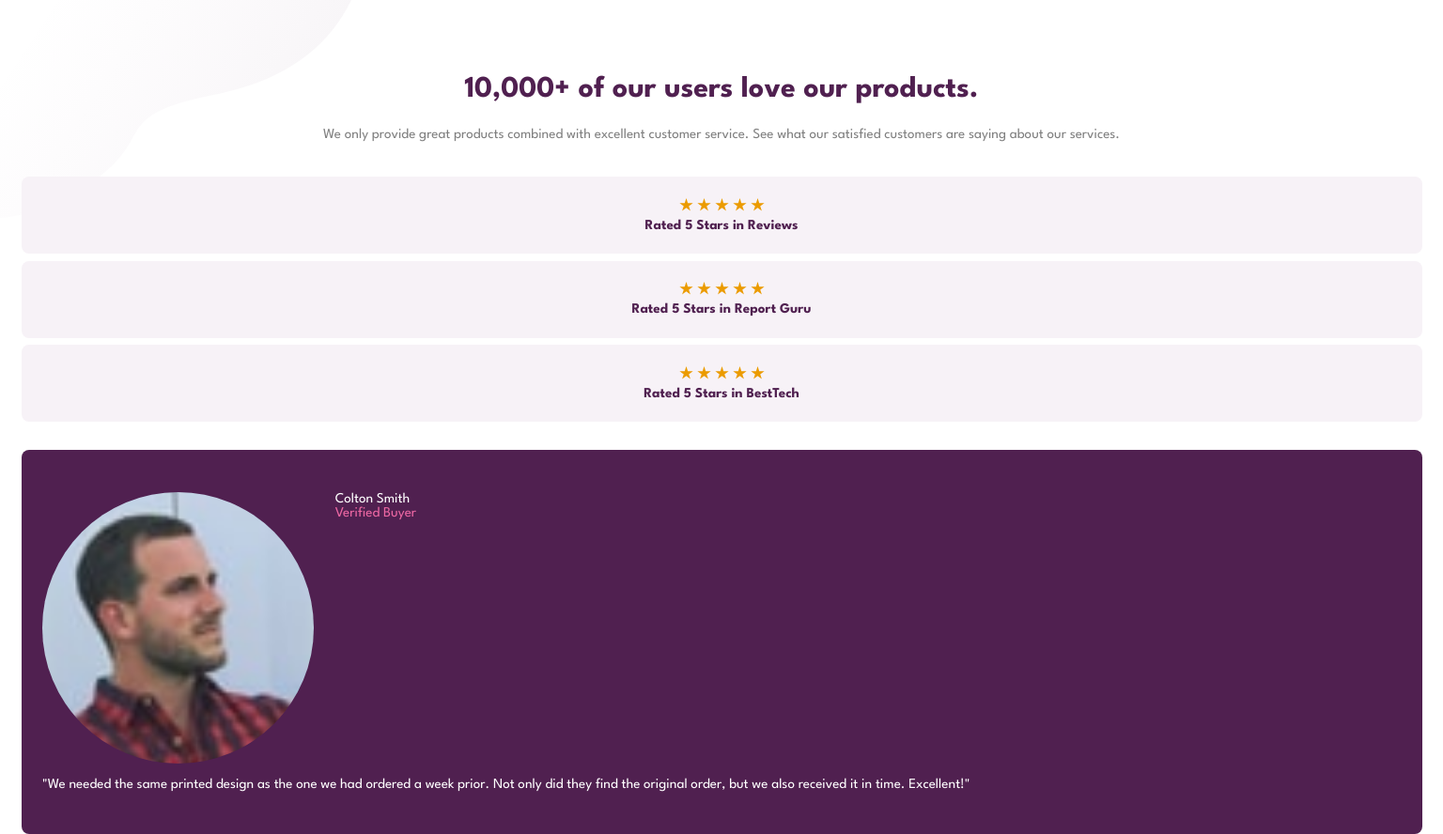
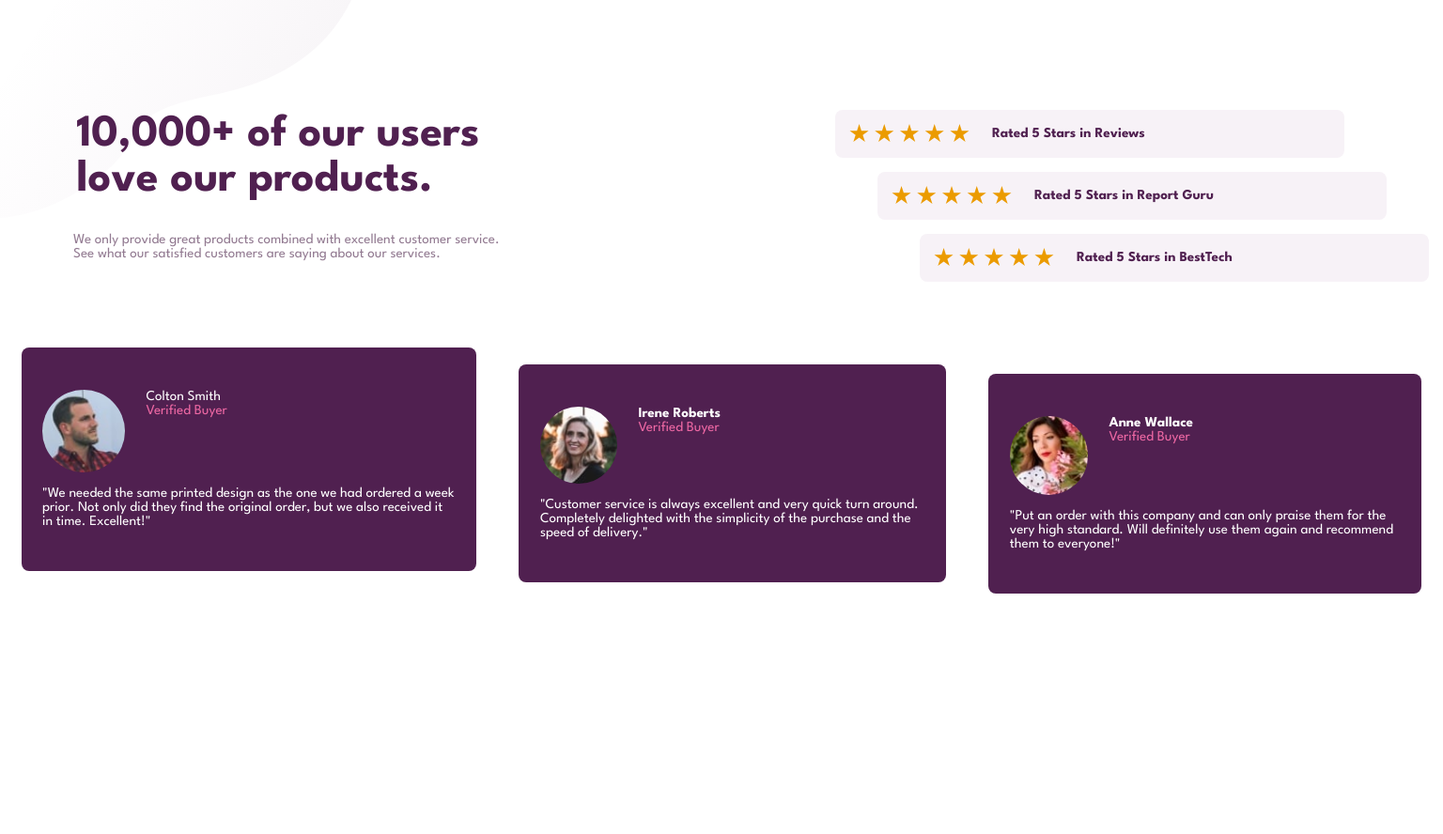
Before and after one commit to KaioJesus/SocialProof, a plain HTML site: page index.html in a window 1536 px wide. Shown: the top 888 px of the page at 94% size. After the commit the page ends 800 px from the top, so only its background shows below. Drawn offline with Linux system fonts and the light colour scheme.

Commit message:
Desktop design finished

```diff
--- a/css/style.css
+++ b/css/style.css
@@ -70,3 +70,65 @@ body{
 .texto-buyer{
     color:hsl(333, 80%, 67%);
 }
+
+@media screen and (min-width: 1440px){
+    .container{
+        display: flex;
+        margin: 0em;
+        justify-content: center;
+        align-items: center;
+    }
+
+    .container__div{
+        text-align: left;
+    }
+
+    .container__titulo{
+        font-size: 48px;
+        padding: 2.5em 7.5em 0.5em 1.7em;
+    }
+
+    .container__texto{
+        margin: 0 25em 0 4.7em;
+        color: hsl(303, 10%, 53%);
+    }
+
+    .container__div-stars{
+        align-self: flex-end;
+    }
+    .stars{
+        display: flex;
+        margin: 1em;
+        padding: 1.0em;
+        width: 512px;
+    }
+
+    .stars__img{
+        width: 25%;
+        margin-right: 24px;
+    }
+
+    .stars-1{
+        margin-left: -2em;
+    }
+    .stars-3{
+        margin-left: 4em;
+    }
+
+    .container-card{
+        height: 50vh;
+        display: flex;
+        justify-content: center;
+        align-items: center;
+    }
+
+    .card-1{
+        margin-bottom: 4em
+    }
+    .card-2{
+        margin-bottom: 2em
+    }
+    .card-3{
+        margin-top: 2em
+    }
+}
--- a/index.html
+++ b/index.html
@@ -29,22 +29,22 @@
         See what our satisfied customers are saying about our services.</p>
       </div>
       <div class="container__div-stars">
-          <div class="stars">
-            <img src="images/Estrelinhas.svg" alt="Ícone de estrela">
+          <div class="stars stars-1">
+            <img class="stars__img" src="images/Estrelinhas.svg" alt="Ícone de estrela">
             <p class="stars__texto">
               Rated 5 Stars in Reviews
 
             </p>
           </div>
-          <div class="stars">
-            <img src="images/Estrelinhas.svg" alt="Ícone de estrela">
+          <div class="stars stars-2">
+            <img class="stars__img" src="images/Estrelinhas.svg" alt="Ícone de estrela">
             <p class="stars__texto">
               Rated 5 Stars in Report Guru
             </p>
 
           </div>
-          <div class="stars">
-            <img src="images/Estrelinhas.svg" alt="Ícone de estrela">
+          <div class="stars stars-3">
+            <img class="stars__img" src="images/Estrelinhas.svg" alt="Ícone de estrela">
             <p class="stars__texto">
               Rated 5 Stars in BestTech
 
@@ -55,7 +55,7 @@
     </section>
 
     <section class="container-card">
-      <div class="card">
+      <div class="card card-1">
         <div class="card-user">
           <img class="card-user-img" src="images/image-colton.jpg" alt="Foto de perfil de Colton">
           <div class="card-name">
@@ -73,8 +73,8 @@
           Excellent!"
         </p>
       </div>
-      <div class="card">
-        <div class="card-user">
+      <div class="card card-2">
+        <div class="card-user ">
           <img class="card-user-img" src="images/image-irene.jpg" alt="Foto de perfil de Irene">
           <div class="card-name">
             <p class="texto-name">
@@ -108,12 +108,5 @@
         </p>
       </div>
     </section>
-
-    <div class="attribution">
-      Challenge by
-      <a href="https://www.frontendmentor.io?ref=challenge" target="_blank"
-        >Frontend Mentor</a
-      >. Coded by <a href="#">Kaio Jesus</a>.
-    </div>
   </body>
 </html>
```
